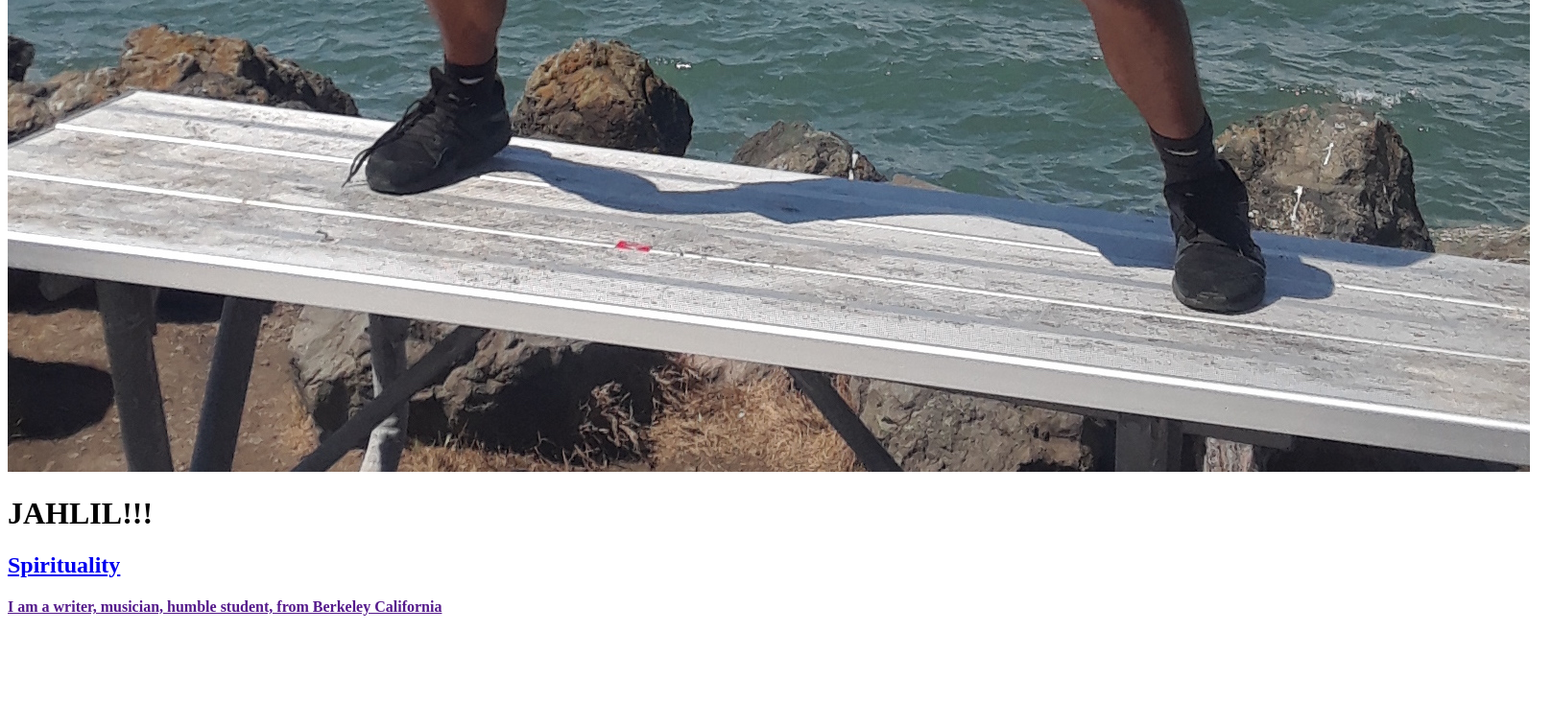
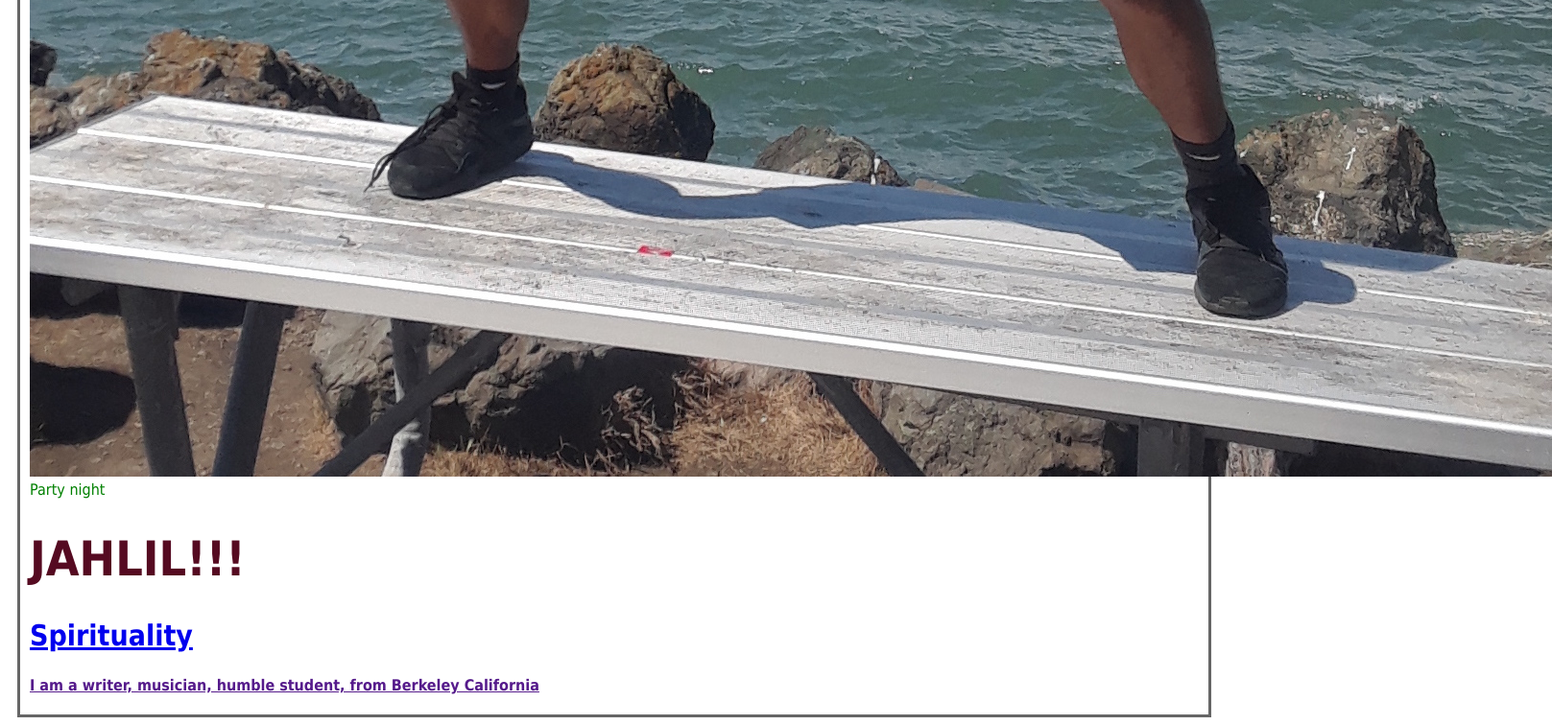
Before and after one commit to jahlilsw/Jahlil4real, a plain HTML site: page index.html in a window 1280 px wide. Shown: the part 1238-1994 px from the top of the page at 96% size, 1617 px wide, since content can reach past the window. Before the commit the page ends 1901 px from the top, so only its background shows below. Drawn offline with Linux system fonts and the light colour scheme.

Commit message:
Update index.html

```diff
--- a/index.html
+++ b/index.html
@@ -1,16 +1,56 @@
 <!DOCTYPE HTML>
 <html>
 	<head>
+	    <style>
+        body {
+            font-family: Tahoma, Geneva, sans-serif;
+        }
+        h1 {
+          color: #550A21;
+          font-size: 50px;
+        }
+        h2 {
+          color: #21550A;
+          font-size: 30px;
+        }
+        #welcomeMsg {
+          color: green;
+          font-size: 16px;
+        }
+        .box{
+          border: 3px solid #666;
+          padding-left: 10px;
+          margin-left: 10px;
+          margin-right: 10px;
+          margin-top: 10px;
+        }
+    </style>
 		<title> Awesomeness </title>
 	</head>
 	<body>
+	<div class="box">
 		<img src="Skillz.jpg"/>
 		<header>
+		<div id="welcomeMsg"> Welcome To the Universe </div>
 			<h1> JAHLIL!!!</h1>
 		</header>
 			<h2> <a href=" http://www.animalspirits.com/index1.html" > Spirituality </a> </h2>
 			<h3> <a href="https://soundcloud.com" < Music > </h3>
             <h4> <a href=""
           <p> I am a writer, musician, humble student, from Berkeley California  </p>
+        <script>
+
+      //the document.onload is an event that trigger
+      //the function myFunction() when the documents is loaded
+      document.onload = myFunction();
+
+      //myFunction now searchs for the id
+      function myFunction(){
+      	var messageList = ["Happy Friday", " Party night", "pay day"];
+         var randomNumber = Math.floor(Math.random() * messageList.length);
+        document.getElementById("welcomeMsg").innerHTML =  messageList[randomNumber];
+       }
+
+    </script>
 	</body>
 </html>
```
